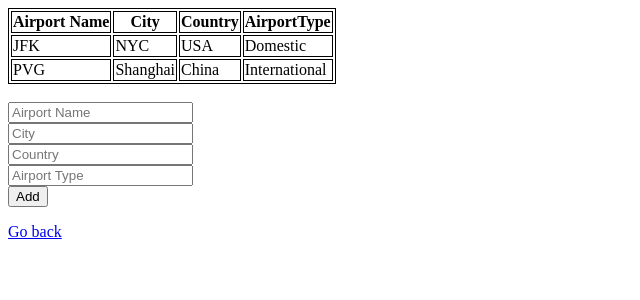
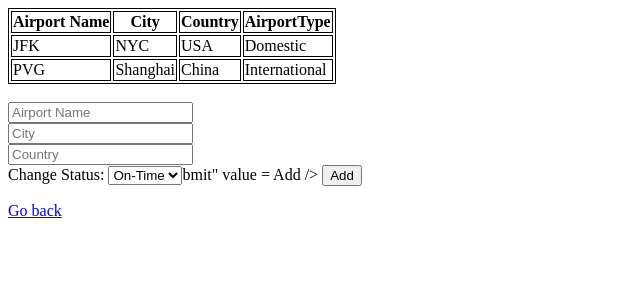
Before and after one commit to NxFerrara/air-ticket-reservation-system, a Flask app: page /insert_new_airport in a window 1280 px wide. Shown: the top 300 px of the page, without its empty margins (0-640 px from the left). Run offline with Flask 2, Linux system fonts and the light colour scheme; data comes from the database, SQL or seed files in the repository.

Commit message:
Adjust AirportType input

```diff
--- a/flask_project/templates/airline_staff_templates/insert_new_airport.html
+++ b/flask_project/templates/airline_staff_templates/insert_new_airport.html
@@ -29,7 +29,11 @@
 	<input type="text" name = "AirportName" placeholder="Airport Name" required/></br>
 	<input type="text" name = "City" placeholder="City" required/></br>
 	<input type="text" name = "Country" placeholder="Country" required/></br>
-	<input type="text" name = "AirportType" placeholder="Airport Type" required/></br>
+	<label for="AirportType">Change Status:</label>
+        <select id="AirportType" name="AirportType">
+			<option value="International">On-Time</option>
+			<option value="Domestic">Delayed</option>
+        </select>bmit" value = Add />
 	<input type="submit" value = Add />
 	{% if error %}
 		<p class="error"><strong>Error:</strong> {{error}}</p>
```
